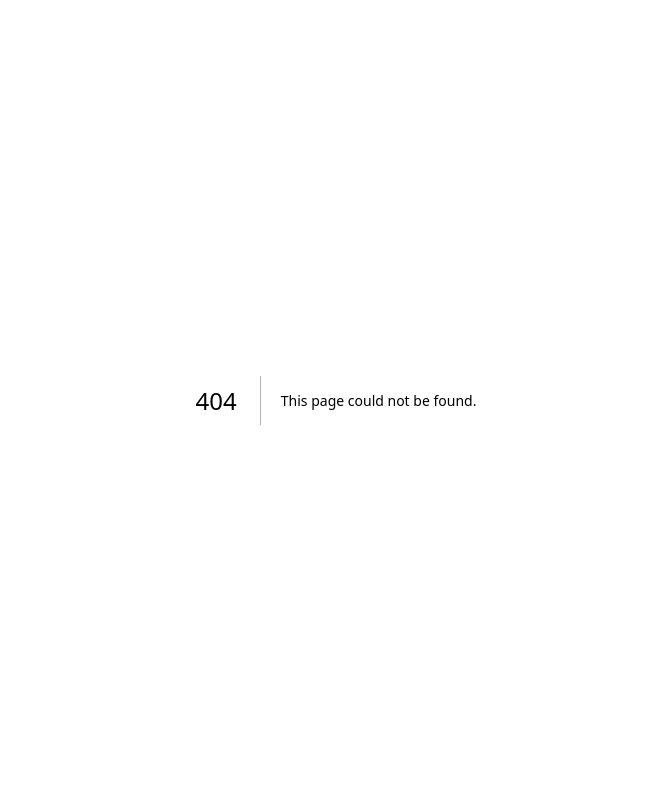
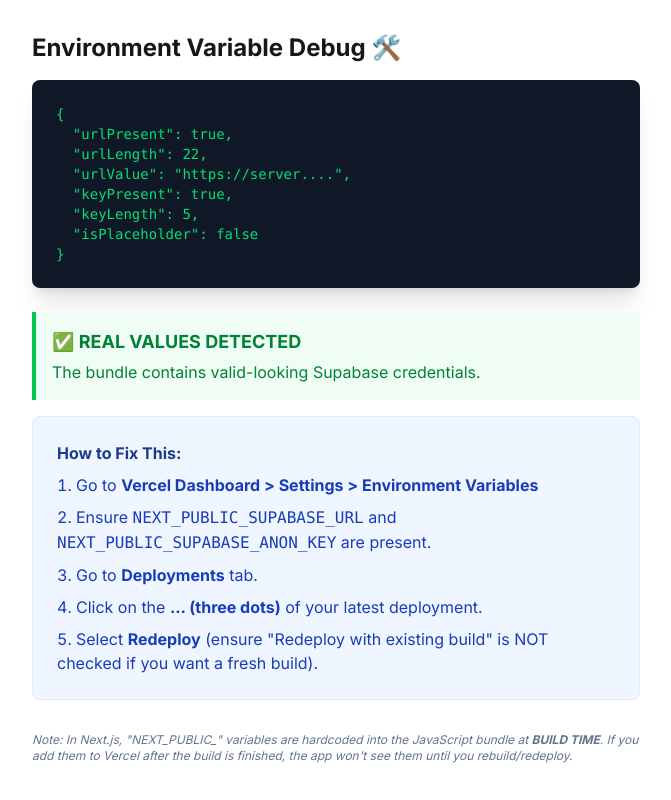
Before and after one commit to Yugen0101/Intelligent-Bug-Management, a Next.js app: page /debug/env in a window 1280 px wide. Before the commit this address had no page. Shown: the whole page, without its empty margins (304-975 px from the left). Built offline with nearby package versions, Linux system fonts and the light colour scheme; no server answers.

Commit message:
Add environment debug utility page

```diff
--- /dev/null
+++ b/src/app/debug/env/page.tsx
@@ -0,0 +1,63 @@
+'use client'
+import { useEffect, useState } from 'react'
+
+export default function DebugEnvPage() {
+    const [status, setStatus] = useState<any>(null)
+
+    useEffect(() => {
+        const url = process.env.NEXT_PUBLIC_SUPABASE_URL
+        const anonKey = process.env.NEXT_PUBLIC_SUPABASE_ANON_KEY
+
+        setStatus({
+            urlPresent: !!url,
+            urlLength: url?.length || 0,
+            urlValue: url ? (url.substring(0, 15) + '...') : null,
+            keyPresent: !!anonKey,
+            keyLength: anonKey?.length || 0,
+            isPlaceholder: (url?.includes('placeholder') || anonKey === 'placeholder')
+        })
+    }, [])
+
+    if (!status) return <div>Loading debug info...</div>
+
+    return (
+        <div className="p-8 max-w-2xl mx-auto">
+            <h1 className="text-2xl font-bold mb-4">Environment Variable Debug 🛠️</h1>
+            <div className="bg-gray-900 text-green-400 p-6 rounded-lg font-mono text-sm mb-6 shadow-xl">
+                <pre>
+                    {JSON.stringify(status, null, 2)}
+                </pre>
+            </div>
+
+            <div className="space-y-4">
+                {status.isPlaceholder ? (
+                    <div className="p-4 bg-red-50 border-l-4 border-red-500 text-red-700">
+                        <p className="font-bold text-lg mb-1">❌ PLACEHOLDERS DETECTED</p>
+                        <p>The code is using "fake" placeholder values because your Vercel Build did not find the real environment variables.</p>
+                    </div>
+                ) : (
+                    <div className="p-4 bg-green-50 border-l-4 border-green-500 text-green-700">
+                        <p className="font-bold text-lg mb-1">✅ REAL VALUES DETECTED</p>
+                        <p>The bundle contains valid-looking Supabase credentials.</p>
+                    </div>
+                )}
+
+                <div className="bg-blue-50 p-6 rounded-lg border border-blue-100">
+                    <h2 className="font-bold text-blue-900 mb-2">How to Fix This:</h2>
+                    <ol className="list-decimal list-inside space-y-2 text-blue-800">
+                        <li>Go to <strong>Vercel Dashboard &gt; Settings &gt; Environment Variables</strong></li>
+                        <li>Ensure <code>NEXT_PUBLIC_SUPABASE_URL</code> and <code>NEXT_PUBLIC_SUPABASE_ANON_KEY</code> are present.</li>
+                        <li>Go to <strong>Deployments</strong> tab.</li>
+                        <li>Click on the <strong>... (three dots)</strong> of your latest deployment.</li>
+                        <li>Select <strong>Redeploy</strong> (ensure "Redeploy with existing build" is NOT checked if you want a fresh build).</li>
+                    </ol>
+                </div>
+            </div>
+
+            <p className="mt-8 text-xs text-gray-400 italic">
+                Note: In Next.js, "NEXT_PUBLIC_" variables are hardcoded into the JavaScript bundle at <strong>BUILD TIME</strong>.
+                If you add them to Vercel after the build is finished, the app won't see them until you rebuild/redeploy.
+            </p>
+        </div>
+    )
+}
```
